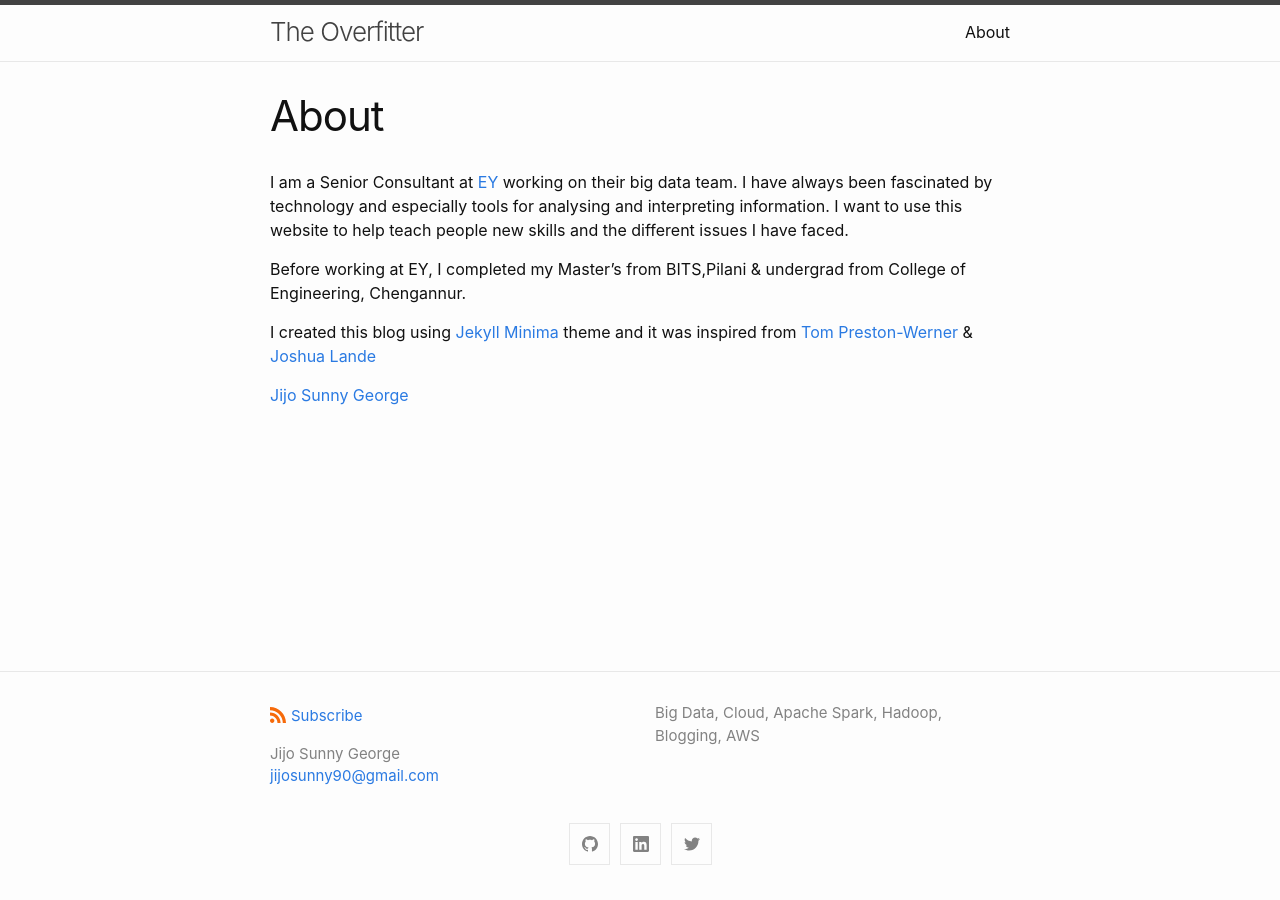
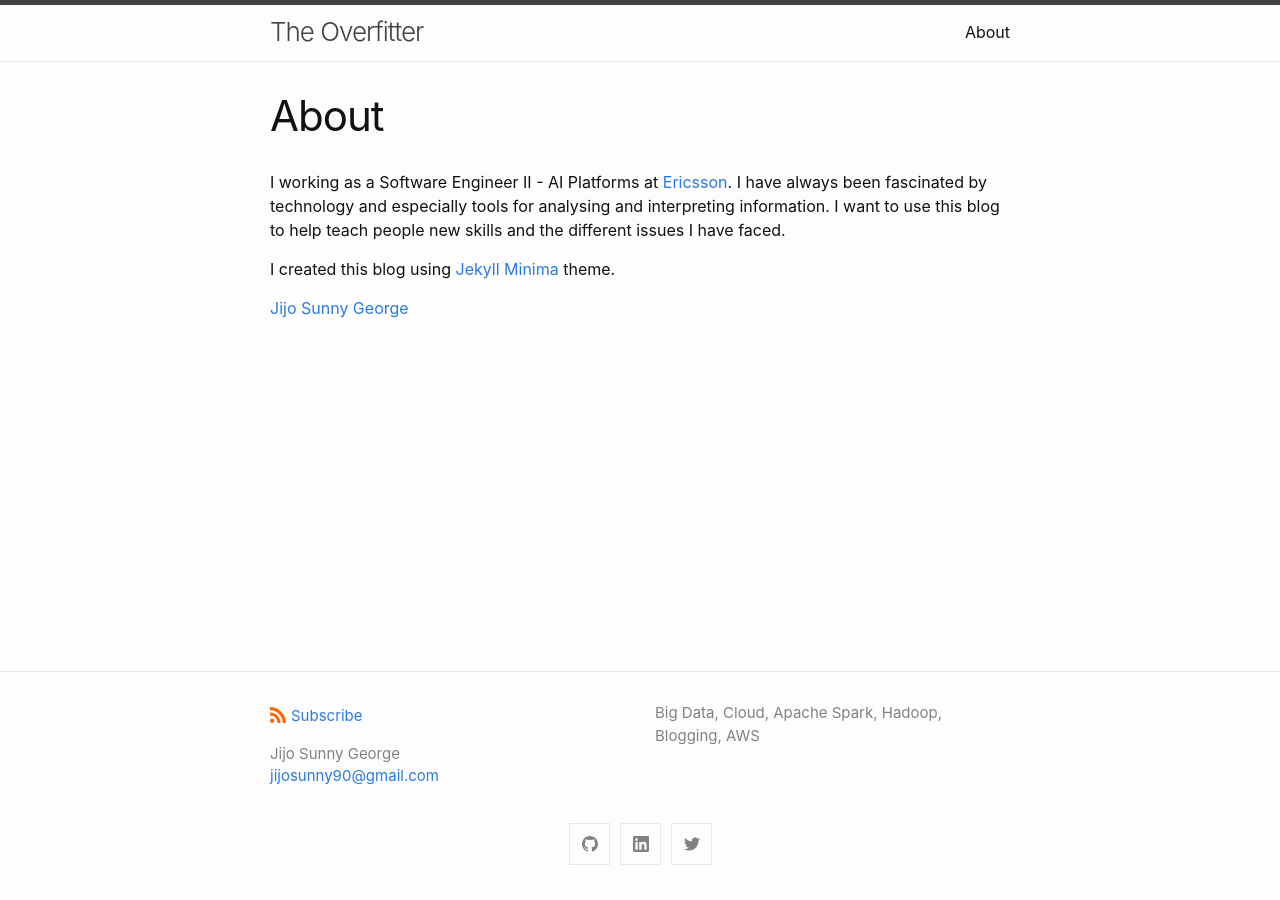
Before and after one commit to jijosg/jijosg.github.io, a Jekyll site: the page built from about.md, in a window 1280 px wide. Built offline with Jekyll 4.4.1, drawn with Linux system fonts in a browser that asks for light colours; comment, search, counter and statistics services are not loaded.

Commit message:
Updated about me

```diff
--- a/about.md
+++ b/about.md
@@ -3,15 +3,10 @@ layout: page
 title: About
 ---
 
-I am a Senior Consultant at [EY](http://ey.com) working on
-their big data team. I have always been fascinated by technology
-and especially tools for analysing and interpreting information.
-I want to use this website to help teach people new skills and the
-different issues I have faced.
+I working as a Software Engineer II - AI Platforms at [Ericsson](https://www.ericsson.com/en).
+I have always been fascinated by technology and especially tools for analysing and interpreting information.
+I want to use this blog to help teach people new skills and the different issues I have faced.
 
-Before working at EY, I completed my Master's from BITS,Pilani & undergrad
-from College of Engineering, Chengannur.
-
-I created this blog using [Jekyll](http://github.com/mojombo/jekyll) [Minima](https://jekyll.github.io/minima/) theme and it was inspired from [Tom Preston-Werner](http://github.com/mojombo/jekyll) & [Joshua Lande](https://github.com/joshualande/joshualande.github.io/)
+I created this blog using [Jekyll](http://github.com/mojombo/jekyll) [Minima](https://jekyll.github.io/minima/) theme.
 
 <div class="LI-profile-badge"  data-version="v1" data-size="medium" data-locale="en_US" data-type="horizontal" data-theme="light" data-vanity="jijo-sunny-george-62476027"><a class="LI-simple-link" href='https://in.linkedin.com/in/jijo-sunny-george-62476027?trk=profile-badge'>Jijo Sunny George</a></div>
```
